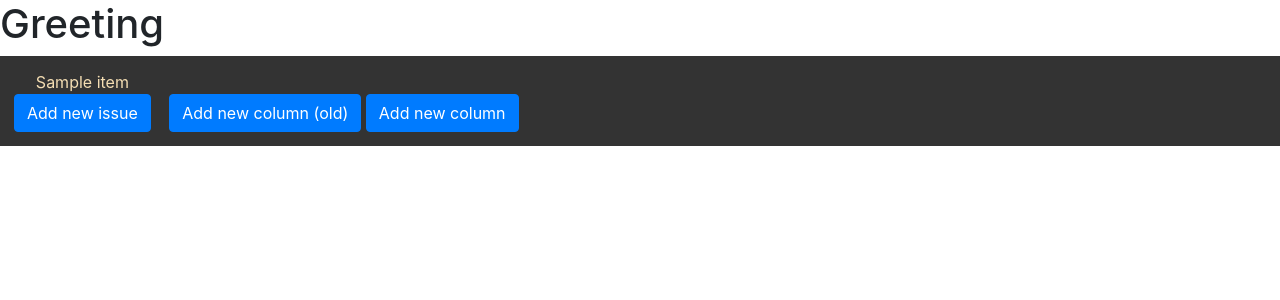
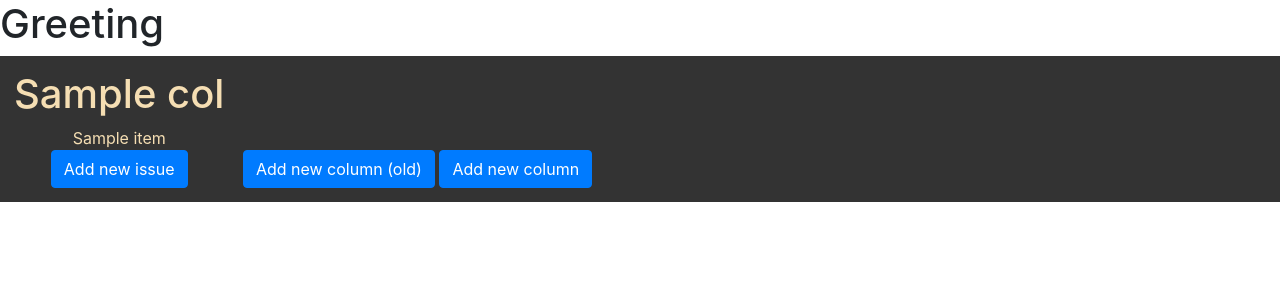
Before and after one commit to ArthurW404/taskBoard, a Flask app: template templates/home.html in a window 1280 px wide. Shown: the top 300 px of the page. Run offline with Flask 2, Linux system fonts and the light colour scheme; the template is opened without the code that fills it: most values are stand-ins (such as "Sample title", 1, 10 or a date in 2020); some libraries are stand-ins or nearby versions.

Commit message:
Attempted to add modal for adding new columns

```diff
--- a/app.py
+++ b/app.py
@@ -5,7 +5,7 @@ import signal
 app = Flask(__name__)
 
 # temp global variable, should replace with database or something
-BOARD = get_test_board()
+BOARD = Board.new_board()
 
 
 @app.route("/add_item", methods=["POST"])
@@ -15,7 +15,9 @@ def add_item():
 
 @app.route("/add_column", methods=["POST"])
 def add_column():
-    BOARD.add_new_column(request.json['name'])
+    col_name = request.json['name']
+    print(col_name)
+    BOARD.add_new_column(col_name)
 
     # DEBUGGING
     BOARD.add_item(-1, "HEllo")
--- a/src/board.py
+++ b/src/board.py
@@ -9,6 +9,10 @@ class Board:
 
         # list which contains all board columns
         self.__board = []
+
+    @staticmethod
+    def new_board():
+        return Board()
 
     @property
     def board(self):
--- a/src/column.py
+++ b/src/column.py
@@ -9,5 +9,9 @@ class Column:
         """
         return self.__items
 
+    @property
+    def name(self):
+        return self.__name
+
     def append(self, item):
         self.__items.append(item)
--- a/static/controller.js
+++ b/static/controller.js
@@ -1,5 +1,11 @@
 function add_col() {
-    var col_name = "Test";
+
+    // get string that is in the text form for setting col name
+    var new_name = document.querySelector("#new_col_name");
+    var col_name = new_name.value;
+
+
+
     fetch("/add_column", {
         method: "POST",
         headers: {
@@ -9,8 +15,12 @@ function add_col() {
             name: col_name
         })
     })
-        .then(() => window.location.reload()) // reloads page
+        .then(() => {
+            new_name.value = "";
+            window.location.reload()
+        }) // reloads page
         .catch((error) => console.log("Something went wrong: " + error));
+
 }
 
 function add_issue() {
--- a/templates/home.html
+++ b/templates/home.html
@@ -10,7 +10,7 @@
     <div>
 
       <!-- loading each item in the column  -->
-
+      <h1>{{col.name}} </h1>
       {% for item in col.get_items() %}
         {{item}}
         <br>
@@ -49,15 +49,13 @@
           <span aria-hidden="true">&times;</span>
         </button>
       </div>
-      <form>
         <div class="modal-body">
-            <input type="text" name="name" id="name" value="new_col_name" required>
+          <input type="text" name="name" id="new_col_name" required>
         </div>
         <div class="modal-footer">
           <button type="button" class="btn btn-secondary" data-dismiss="modal">Close</button>
-          <input class="btn btn-primary" type="submit" value="Save changes!">
+          <button class="btn btn-primary" onclick="add_col()">Save changes!</button>
         </div>
-      </form>
     </div>
   </div>
 </div>
```
